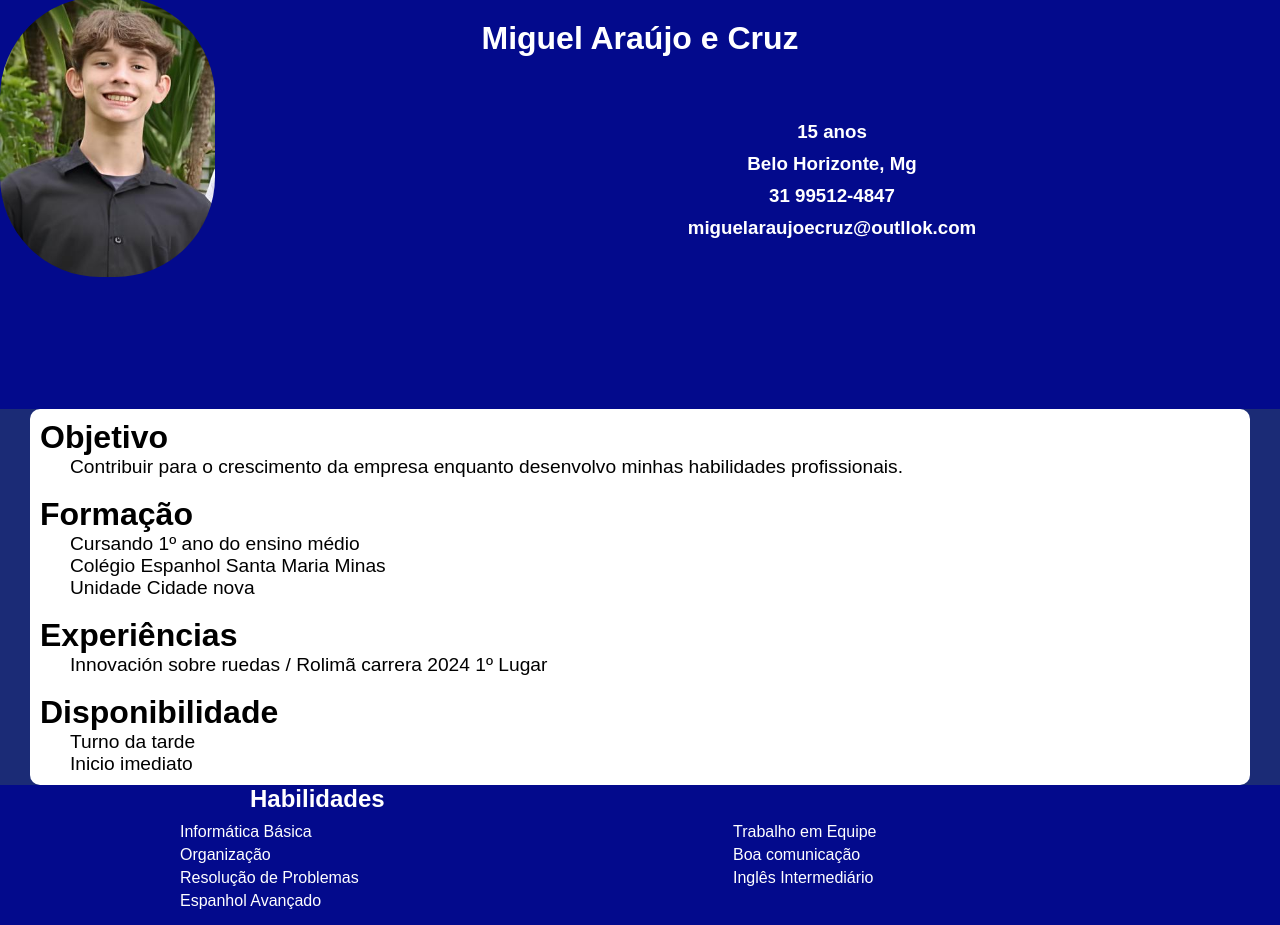
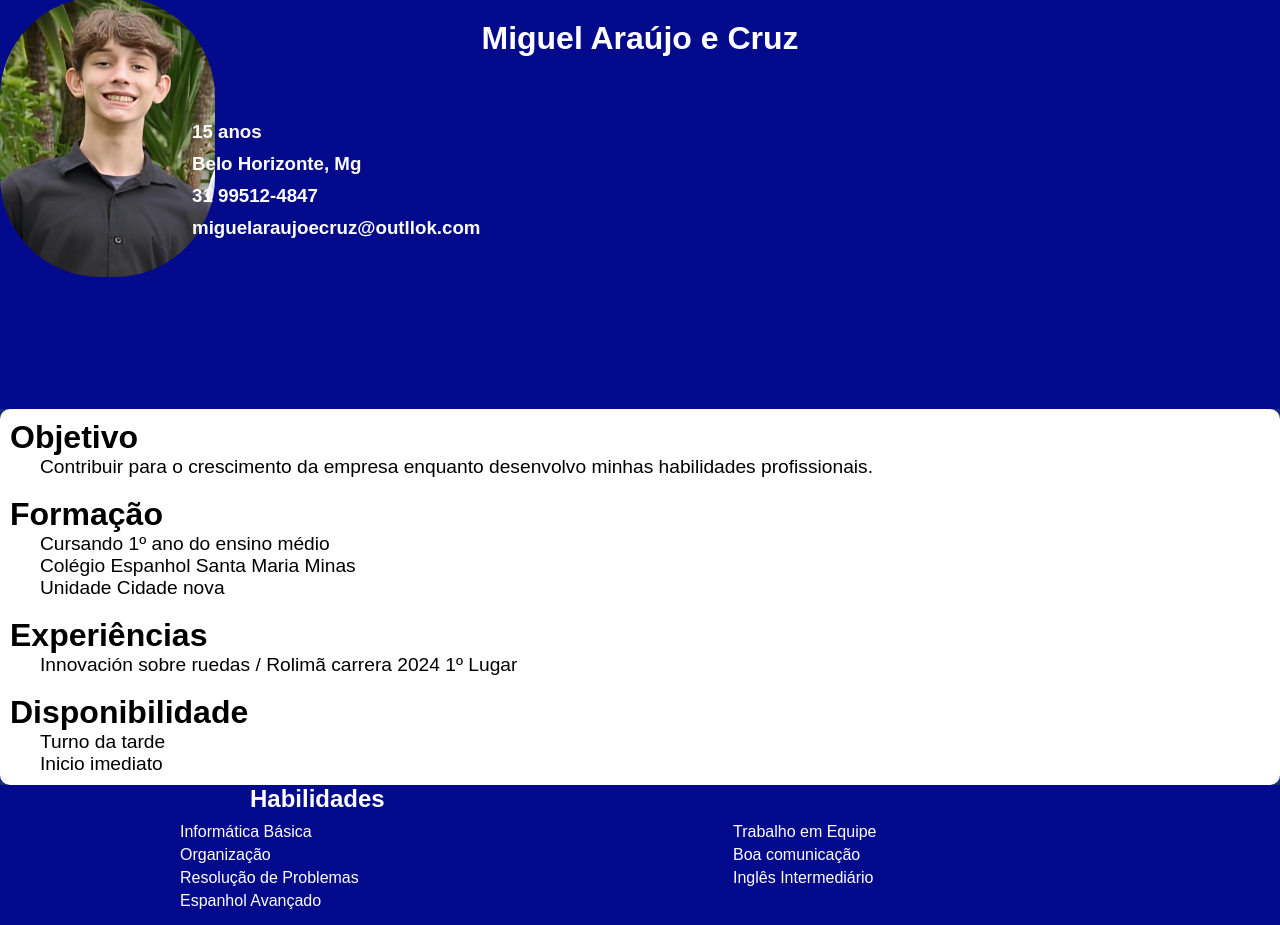
Before and after one commit to felipeFalbuquerque/Curriculo-Miguel, a plain HTML site: page index.html in a window 1280 px wide. Shown: the top 925 px of the page. Drawn offline with Linux system fonts and the light colour scheme.

Commit message:
Update index.html

```diff
--- a/index.html
+++ b/index.html
@@ -30,7 +30,7 @@
             padding: 10px;
             display: block;
             margin: auto;
-            width: 1200px;
+            min-width: 320px;
             border-radius: 10px;
         }
 
@@ -46,7 +46,7 @@
             padding-top: 20px;
         }
         header h3{
-            text-align: center;
+            text-align: justify;
             color: white;
             padding-bottom: 10px;
 
```
